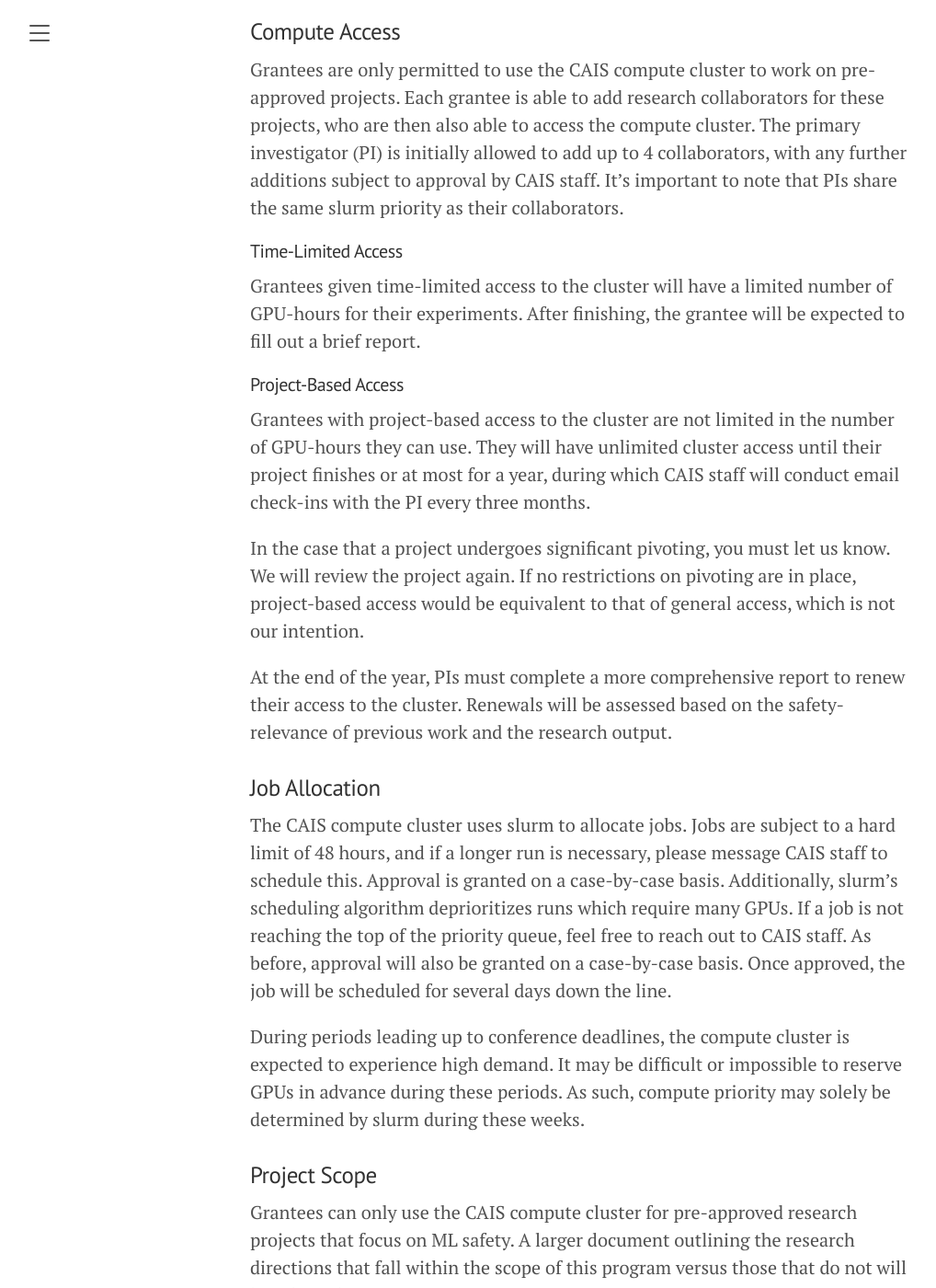
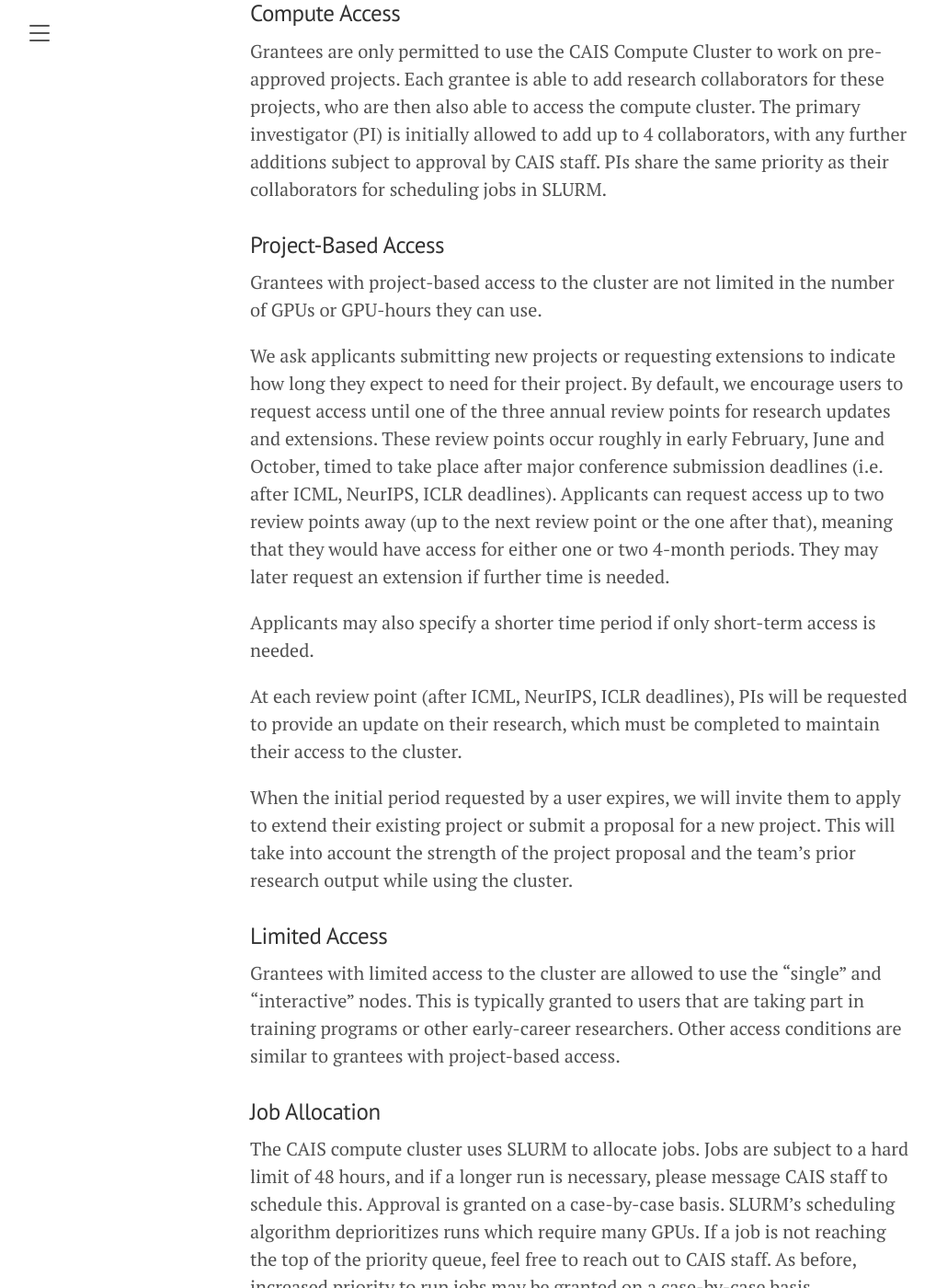
Before and after one commit to centerforaisafety/cluster-docs-old, a Jekyll site: the page built from cluster_policies.md, in a window 1280 px wide and 1400 px high, scrolled down 563 px. Shown: the whole window at 92% size, without its empty margins (8-1026 px from the left). Built offline with Jekyll 4.4.1, drawn with Linux system fonts in a browser that asks for light colours; some of the changed text lies outside the part shown.

Commit message:
Update cluster_policies.md

```diff
--- a/cluster_policies.md
+++ b/cluster_policies.md
@@ -11,27 +11,35 @@
 [Feedback Form](https://airtable.com/shrqbKfS2KywKjhQS)
 
 ### Compute Access
-Grantees are only permitted to use the CAIS compute cluster to work on pre-approved projects. Each grantee is able to add research collaborators for these projects, who are then also able to access the compute cluster. The primary investigator (PI) is initially allowed to add up to 4 collaborators, with any further additions subject to approval by CAIS staff. It's important to note that PIs share the same slurm priority as their collaborators.
+Grantees are only permitted to use the CAIS Compute Cluster to work on pre-approved projects. Each grantee is able to add research collaborators for these projects, who are then also able to access the compute cluster. The primary investigator (PI) is initially allowed to add up to 4 collaborators, with any further additions subject to approval by CAIS staff. PIs share the same priority as their collaborators for scheduling jobs in SLURM.
 
-#### Time-Limited Access
-Grantees given time-limited access to the cluster will have a limited number of GPU-hours for their experiments. After finishing, the grantee will be expected to fill out a brief report.
+### Project-Based Access
+Grantees with project-based access to the cluster are not limited in the number of GPUs or GPU-hours they can use.
 
-#### Project-Based Access
-Grantees with project-based access to the cluster are not limited in the number of GPU-hours they can use. They will have unlimited cluster access until their project finishes or at most for a year, during which CAIS staff will conduct email check-ins with the PI every three months.
+We ask applicants submitting new projects or requesting extensions to indicate how long they expect to need for their project. By default, we encourage users to request access until one of the three annual review points for research updates and extensions. These review points occur roughly in early February, June and October, timed to take place after major conference submission deadlines (i.e. after ICML, NeurIPS, ICLR deadlines). Applicants can request access up to two review points away (up to the next review point or the one after that), meaning that they would have access for either one or two 4-month periods. They may later request an extension if further time is needed.
 
-In the case that a project undergoes significant pivoting, you must let us know. We will review the project again. If no restrictions on pivoting are in place, project-based access would be equivalent to that of general access, which is not our intention.
+Applicants may also specify a shorter time period if only short-term access is needed.
 
-At the end of the year, PIs must complete a more comprehensive report to renew their access to the cluster. Renewals will be assessed based on the safety-relevance of previous work and the research output.
+At each review point (after ICML, NeurIPS, ICLR deadlines), PIs will be requested to provide an update on their research, which must be completed to maintain their access to the cluster.
+
+When the initial period requested by a user expires, we will invite them to apply to extend their existing project or submit a proposal for a new project. This will take into account the strength of the project proposal and the team's prior research output while using the cluster.
+
+### Limited Access
+Grantees with limited access to the cluster are allowed to use the "single" and "interactive" nodes. This is typically granted to users that are taking part in training programs or other early-career researchers. Other access conditions are similar to grantees with project-based access.
 
 ### Job Allocation
-The CAIS compute cluster uses slurm to allocate jobs. Jobs are subject to a hard limit of 48 hours, and if a longer run is necessary, please message CAIS staff to schedule this. Approval is granted on a case-by-case basis. Additionally, slurm's scheduling algorithm deprioritizes runs which require many GPUs. If a job is not reaching the top of the priority queue, feel free to reach out to CAIS staff. As before, approval will also be granted on a case-by-case basis. Once approved, the job will be scheduled for several days down the line.
+The CAIS compute cluster uses SLURM to allocate jobs. Jobs are subject to a hard limit of 48 hours, and if a longer run is necessary, please message CAIS staff to schedule this. Approval is granted on a case-by-case basis. SLURM's scheduling algorithm deprioritizes runs which require many GPUs. If a job is not reaching the top of the priority queue, feel free to reach out to CAIS staff. As before, increased priority to run jobs may be granted on a case-by-case basis.
 
-During periods leading up to conference deadlines, the compute cluster is expected to experience high demand. It may be difficult or impossible to reserve GPUs in advance during these periods. As such, compute priority may solely be determined by slurm during these weeks.
+During periods leading up to conference deadlines, the compute cluster is expected to experience high demand. It may be difficult or impossible to reserve GPUs in advance during these periods. As such, compute priority may solely be determined by SLURM during these weeks.
 
 ### Project Scope
-Grantees can only use the CAIS compute cluster for pre-approved research projects that focus on ML safety. A larger document outlining the research directions that fall within the scope of this program versus those that do not will be released soon.
+Grantees can only use the CAIS compute cluster for pre-approved research projects that focus on ML safety. Any individual who is found to be using the compute cluster for a project that falls outside of the pre-approved research directions will face temporary or permanent suspension of their access to the cluster.
 
-If a grantee wishes to work on a new research project, they must submit the project for approval by CAIS staff through [this form](https://airtable.com/shrN5XbLE9oBIWVP8). CAIS staff will then follow-up with any additional questions or instructions. Any individual who is found to be using the compute cluster for a project that falls outside of the pre-approved research directions will face temporary or permanent suspension of their access to the cluster.
+For a non-exhaustive list of topics we are excited about, see Unsolved Problems in ML Safety or the Intro to ML Safety Course. We may also consider other research areas provided appropriate justification of the impact on ML safety is provided. We are particularly excited to support work on LLM adversarial robustness and transparency.
+
+Work which improves general capabilities or work that improves safety as a consequence of improving general capabilities are not in scope. “General capabilities” of AI refers to concepts such as a model’s accuracy on typical tasks, sequential decision making abilities in typical environments, reasoning abilities on typical problems, and so on.
+
+If a grantee wishes to work on a new research project, they must submit the project for approval by CAIS staff through the application form linked on CAIS' website (https://www.safe.ai/work/compute-cluster).
 
 ### Credit
 If you use the CAIS compute cluster for your project, we kindly ask that you include the following statement in your paper's acknowledgements section.
@@ -41,4 +49,4 @@
 Please note that by using the compute cluster, you agree to have your group or your paper featured on our website (where it clearly indicates that we merely supported the research and are not responsible for your work).
 
 ### Bugs and Feedback
-Bugs should be reported in the #help-desk channel on the slack. General feedback about the cluster can be reported in [this form](https://airtable.com/shrqbKfS2KywKjhQS). For anything urgent, time sensitive, or possibly private please contact Steven Basart and Andriy Novykov directly on slack. (This way it notifies both of them.)
+Bugs should be reported in the #help-desk channel in the cluster's Slack workspace. General feedback about the cluster can be reported in [this form](https://airtable.com/shrqbKfS2KywKjhQS). For anything urgent, time sensitive, or possibly private please contact Andriy Novykov directly on Slack.
```
